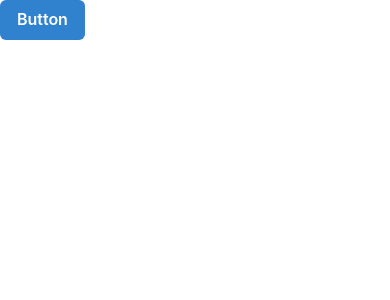
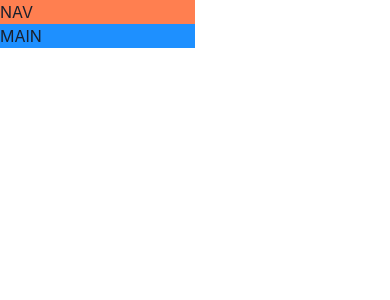
Before and after one commit to sharathshanmukh/Game-hub, a React (Vite) app in the folder Game-hub/: page / in a window 390 px wide. Shown: the top 300 px of the page. Built offline with nearby package versions, Linux system fonts and the light colour scheme.

Commit message:
build a responsive layout

```diff
--- a/Game-hub/src/App.tsx
+++ b/Game-hub/src/App.tsx
@@ -1,8 +1,26 @@
-import { Button, ButtonGroup } from '@chakra-ui/react'
+import { Grid, GridItem, Show } from '@chakra-ui/react';
 
 function App() {
-  return <Button colorScheme='blue'>Button</Button>
+  return (
+    <Grid
+      templateRows="repeat(2,1fr)"
+      templateColumns="repeat(2,1fr)"
+      gridTemplateAreas={{
+        base: '"nav" "main"',
+        lg: '"nav nav" "aside main"'
+      }}
+      gap={0}
+    >
+      <GridItem gridArea="nav" bg="coral">NAV</GridItem>
 
+      {/* Show 'ASIDE' only on larger screens (lg and above) */}
+      <Show above='lg'>
+        <GridItem gridArea="aside" bg="gold">ASIDE</GridItem>
+      </Show>
+
+      <GridItem gridArea="main" bg="dodgerblue">MAIN</GridItem>
+    </Grid>
+  );
 }
 
-export default App
+export default App;
--- a/Game-hub/src/main.tsx
+++ b/Game-hub/src/main.tsx
@@ -1,7 +1,6 @@
 import React from 'react'
 import ReactDOM from 'react-dom/client'
 import App from './App.tsx'
-import './index.css'
 import { ChakraProvider } from '@chakra-ui/react'
 
 
```
